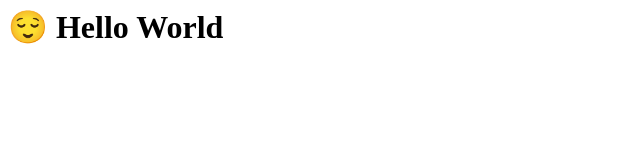
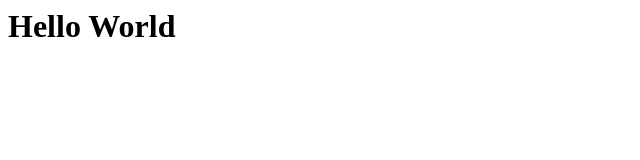
Before and after one commit to Dax1d/DSC-Landing-Page, a plain HTML site: page index.html in a window 1280 px wide. Shown: the whole page, without its empty margins (0-640 px from the left). Drawn offline with Linux system fonts and the light colour scheme.

Commit message:
Update index.html

```diff
--- a/index.html
+++ b/index.html
@@ -1 +1 @@
-<h1> 😌 Hello World </h1>
+<h1> Hello World </h1>
```
